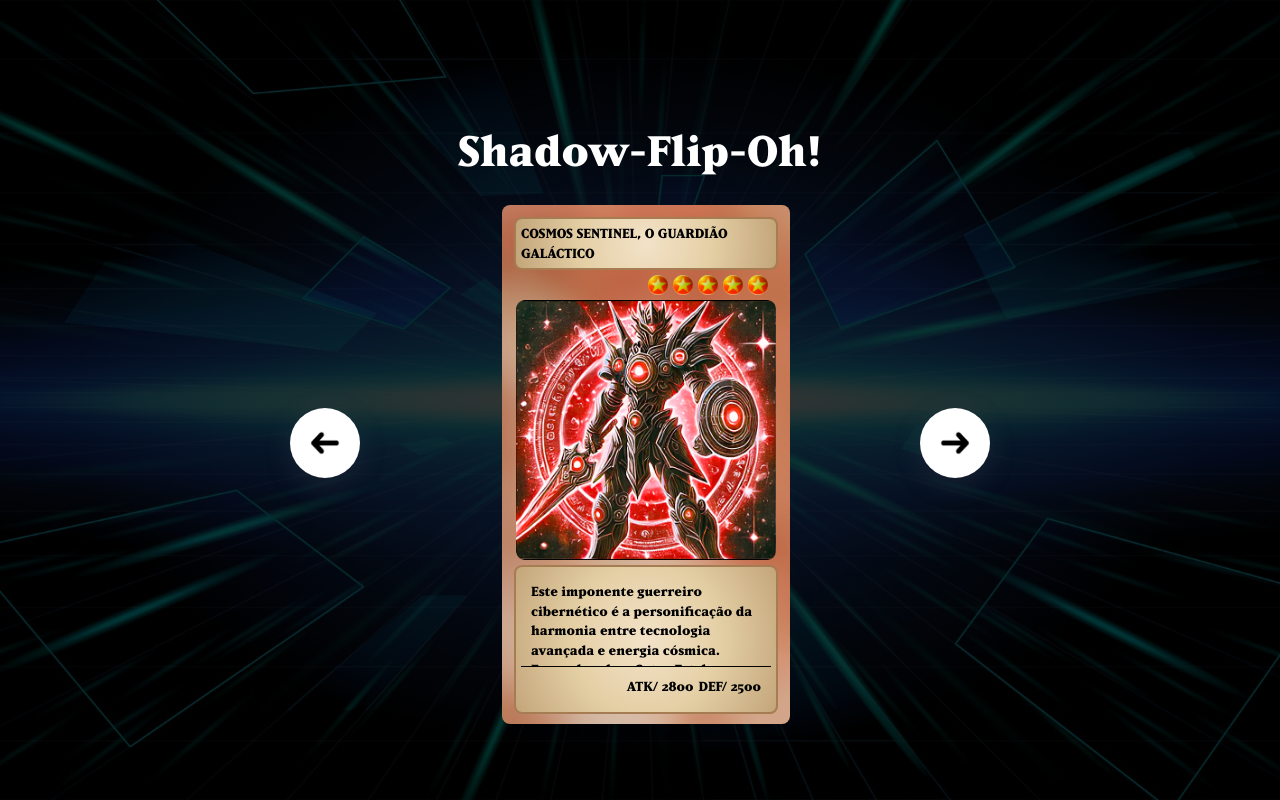
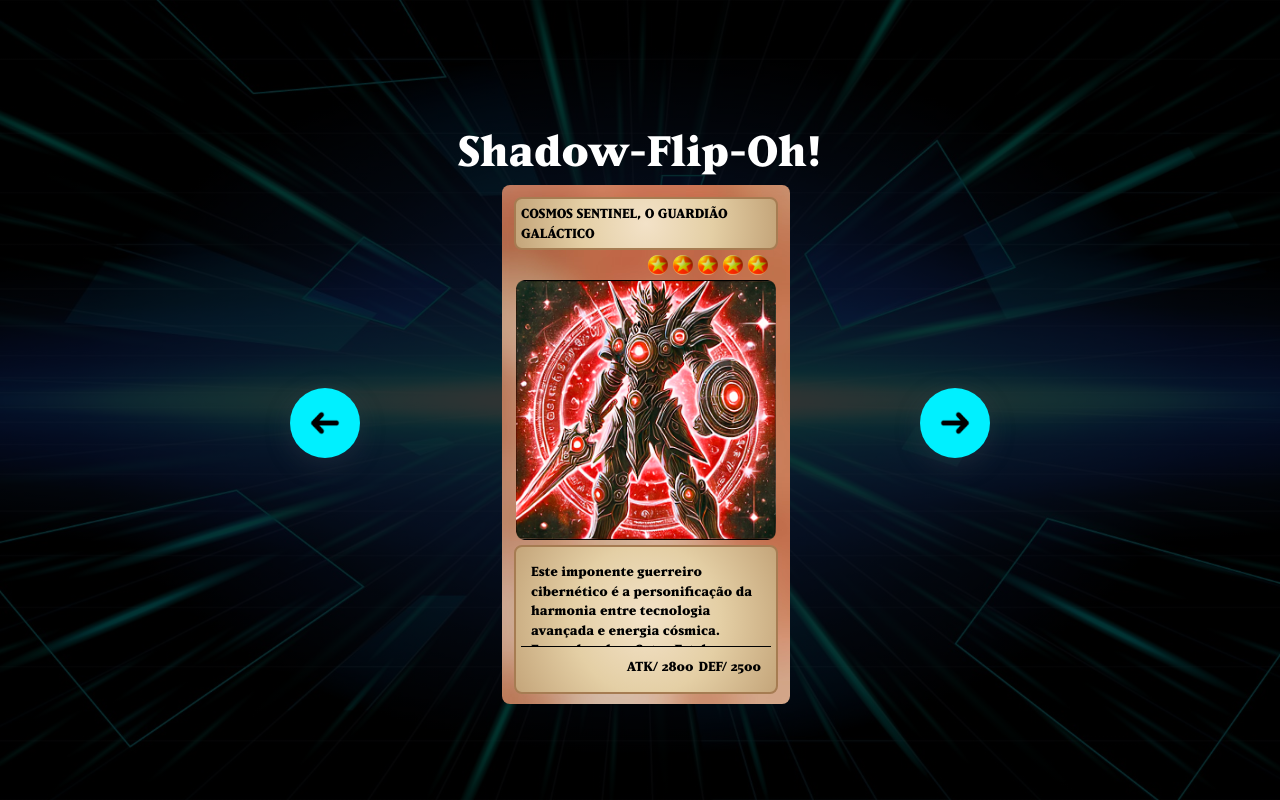
Before and after one commit to Domisnnet/Shadow-Flip-Oh-React, a React (Vite) app in the folder Shadow-Flip-Oh/: page / in a window 1280 px wide. Built offline with nearby package versions, Linux system fonts and the light colour scheme.

Commit message:
auste de estilo

```diff
--- a/Shadow-Flip-Oh/src/css/estilos.css
+++ b/Shadow-Flip-Oh/src/css/estilos.css
@@ -35,8 +35,6 @@ body {
 	justify-content: center;
 	align-items: center;
 	color: #ffffff;
-	padding-top: 20px;
-	padding-bottom: 20px;
 	font-size: 42px;
 }
 
@@ -159,7 +157,7 @@ body {
 }
 
 .btn-seta{
-    background-color: #ffffff;
+    background-color: #00f0ff;
     width: 70px;
     height: 70px;
     display: flex;
@@ -177,7 +175,7 @@ body {
 }
 
 .btn-seta:hover{
-    background-color: #8351fe;
+    box-shadow: 0 0 15px #00f0ff;
 }
 
 body::-webkit-scrollbar-track{
```
